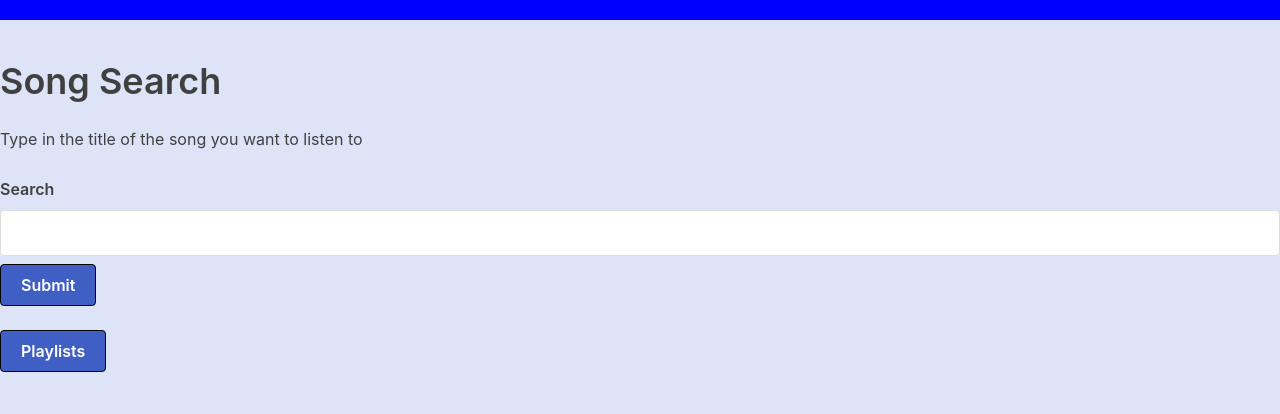
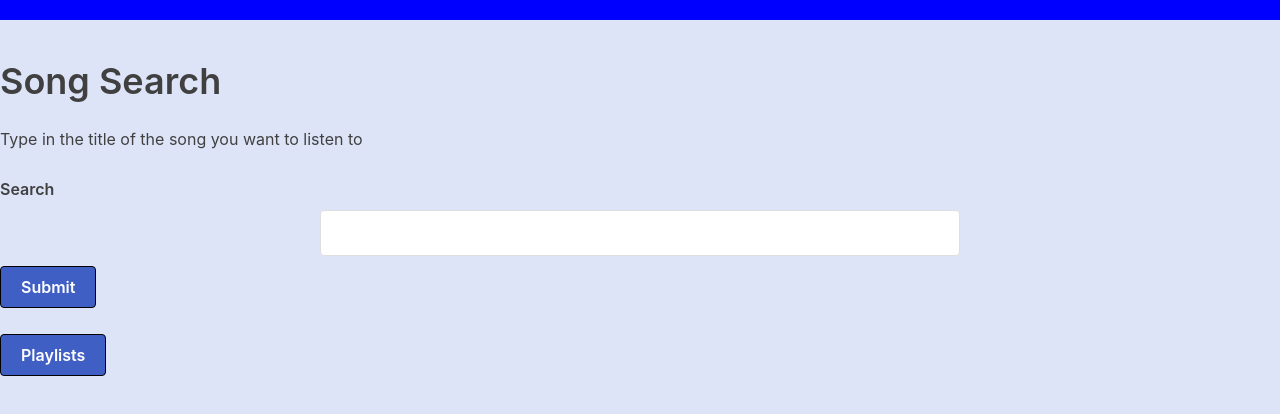
Before and after one commit to heberman/csc307SongBank, a React (Create React App) app: page / in a window 1280 px wide. Shown: the top 414 px of the page. Built offline with nearby package versions, Linux system fonts and the light colour scheme.

Commit message:
Add files via upload

```diff
--- a/src/index.css
+++ b/src/index.css
@@ -782,6 +782,8 @@ dd {
 .button, a.button, button, [type=submit], [type=reset], [type=button] {
   -webkit-appearance: none;
   display: inline-block;
+  margin: auto;
+  margin-top: 10px;
   border: 1px solid #000000;
   border-radius: 4px;
   background: #405fc4;
@@ -791,7 +793,6 @@ dd {
   font-size: 1rem;
   text-transform: none;
   padding: 0.75rem 1.25rem;
-  margin: 0 0 0.5rem 0;
   vertical-align: middle;
   text-align: center;
   cursor: pointer;
@@ -877,9 +878,10 @@ a.full-button {
   outline: none;
   background-color: white;
   margin-bottom: 0.5rem;
+  margin: auto;
   font-size: 1rem;
-  width: 100%;
-  max-width: 100%;
+  width: 50%;
+  max-width: 50%;
   line-height: 1;
 }
 
```
